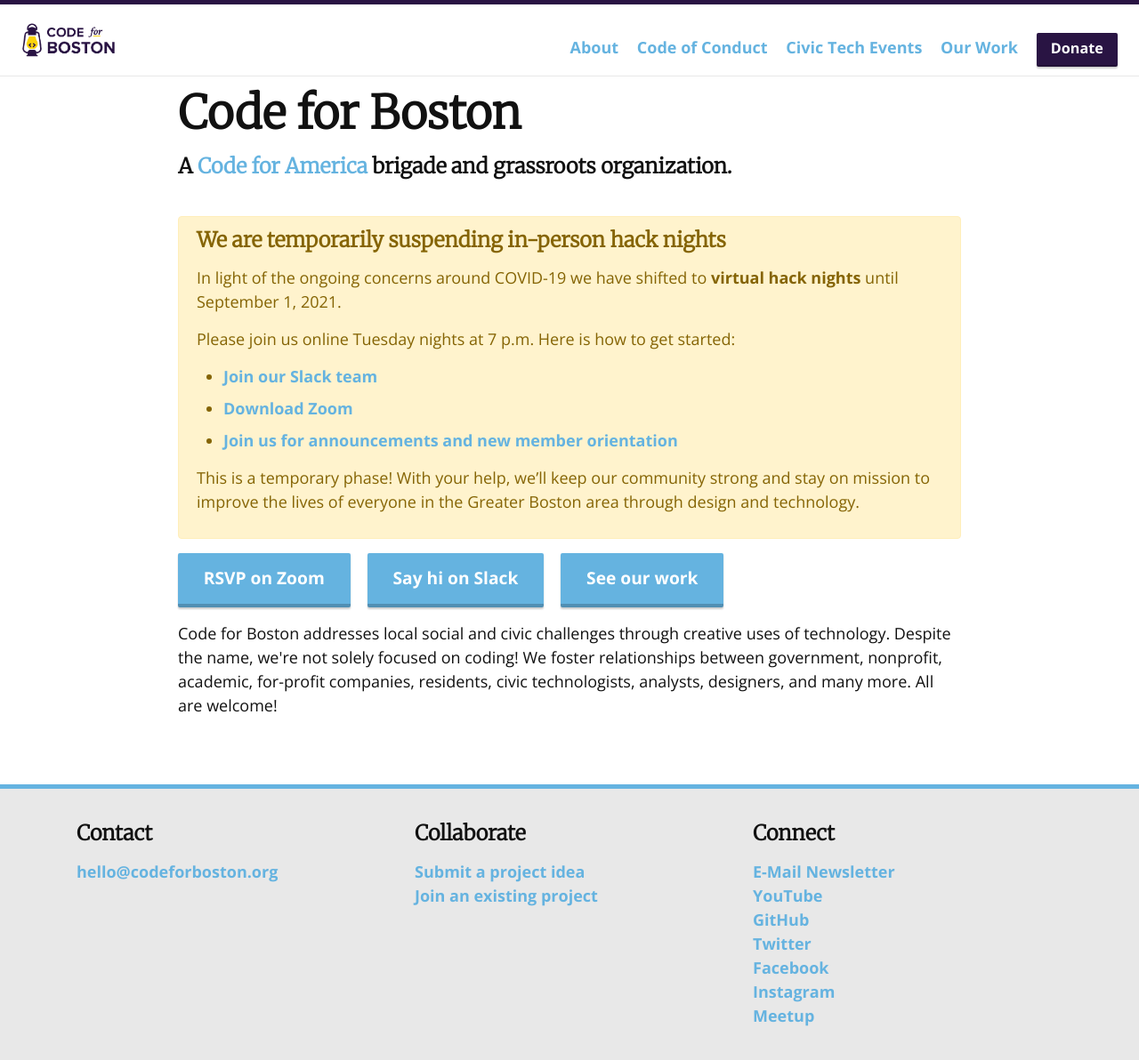
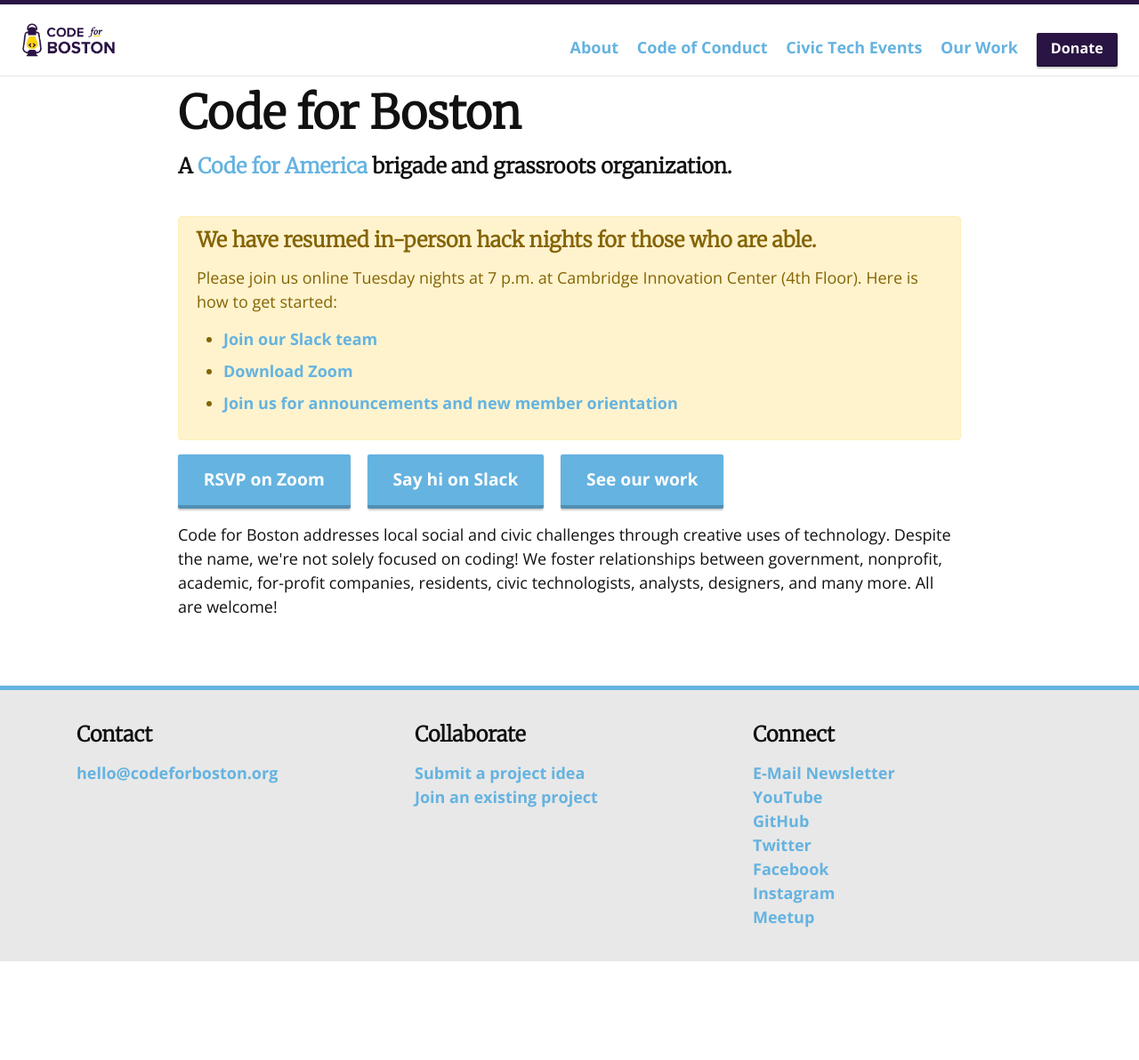
Before and after one commit to codeforboston/codeforboston.org, a Jekyll site: the page built from index.html, in a window 1280 px wide. Shown: the whole page at 89% size. Built offline with Jekyll 4.4.1, drawn with Linux system fonts in a browser that asks for light colours; nearby versions of some CDN libraries; after the commit the page ends 1081 px from its top, so only the background shows below that.

Commit message:
update_front_page with in person info and fix link on subpage

```diff
--- a/_data/projects/inactive.yml
+++ b/_data/projects/inactive.yml
@@ -66,6 +66,7 @@
   url: https://migrantservicemap.com/
 - name: Harm Reduction
   repository: https://github.com/codeforboston/harm-reduction
+  url: https://github.com/codeforboston/harm-reduction
   elevatorPitch: >-
     We are developing a tool for the communities of Chelsea, Revere, Saugus, and Winthrop to
     improve multi-sector and multi-jurisdictional coordination for outreach, response, and
--- a/index.html
+++ b/index.html
@@ -15,15 +15,10 @@
 
   <div class="alert alert-warning">
     <h3 class="alert-heading">
-      We are temporarily suspending in-person hack nights
+      We have resumed in-person hack nights for those who are able.
     </h3>
-
     <p>
-      In light of the ongoing concerns around COVID-19 we have shifted to
-      <strong>virtual hack nights</strong> until September 1, 2021.
-    </p>
-    <p>
-      Please join us online Tuesday nights at 7 p.m. Here is how to get started:
+      Please join us online Tuesday nights at 7 p.m. at Cambridge Innovation Center (4th Floor). Here is how to get started:
     </p>
     <ul>
       <li>
@@ -38,14 +33,7 @@
         >
       </li>
     </ul>
-    <p>
-      This is a temporary phase! With your help, we&rsquo;ll keep our community
-      strong and stay on mission to improve the lives of everyone in the Greater
-      Boston area through design and technology.
-    </p>
   </div>
-
-  <!-- <p>Interested?  Join us Tuesdays 7PM @ Cambridge Innovation Center 4th floor</p> -->
 
   <div class="btn-group">
     <a href="{{ site.zoom_url }}" class="btn-secondary">RSVP on Zoom</a>
```
